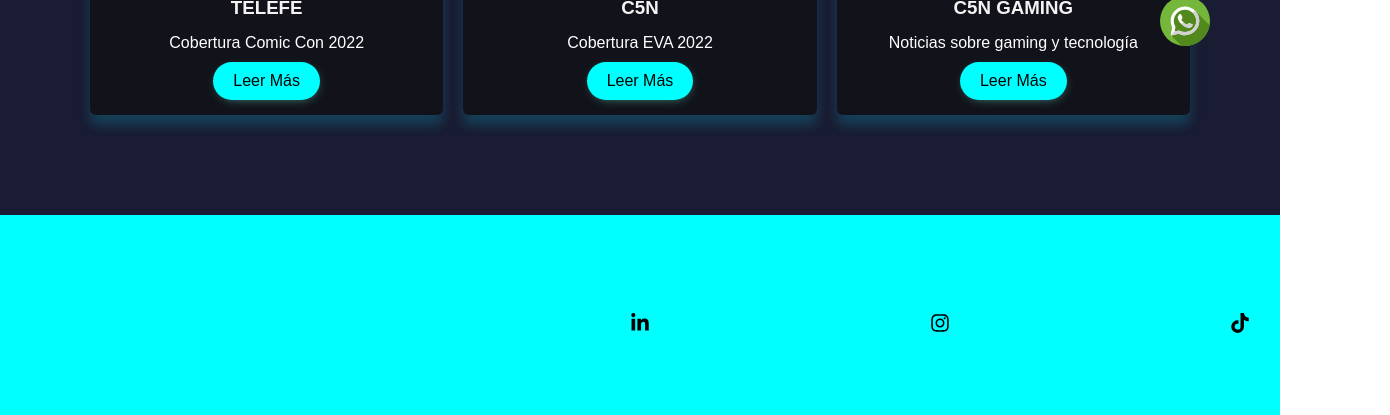
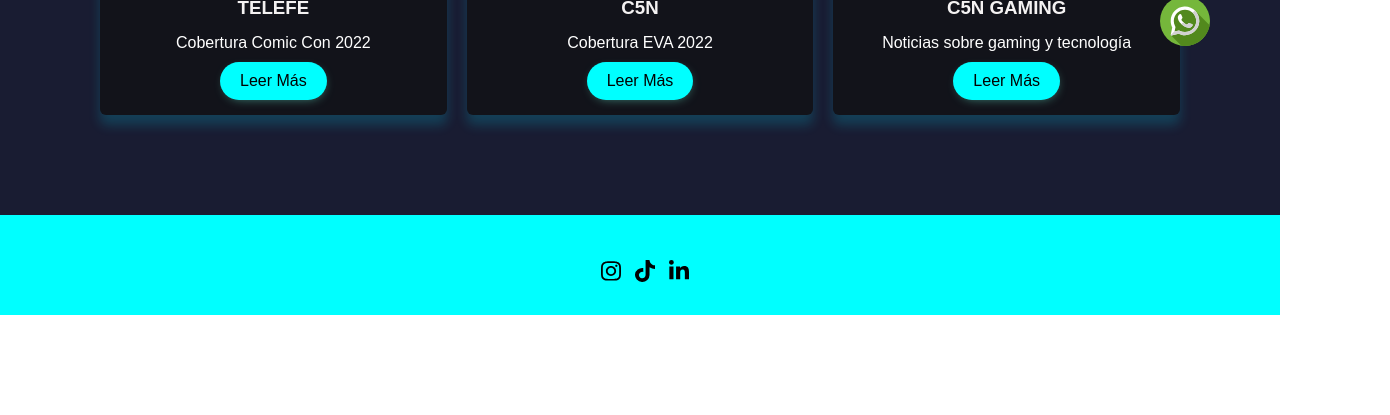
Before and after one commit to BeluSatu/ENTREGA-FINAL-DESARROLLO-WEB---SATULOVSKY-, a plain HTML site: page pages/portafolio.html in a window 1280 px wide. Shown: the part 730-1145 px from the top of the page, 1390 px wide, since content can reach past the window. After the commit the page ends 1045 px from the top, so only its background shows below. Drawn offline with Linux system fonts and the light colour scheme; a web font is replaced by a local one.

Commit message:
modifique footer

```diff
--- a/css/pages.css
+++ b/css/pages.css
@@ -84,6 +84,8 @@
 .menu li a:hover {
   color: #66E7C8;
 }
+
+
 
 /*main*/
 
@@ -215,7 +217,7 @@
 .container-card {
   width: 100%;
 
-  max-width: 1100px;
+  max-width: 1080px;
   margin: auto;
   display: flex;
   justify-content: space-between;
@@ -402,39 +404,34 @@
 
 /*footer*/
 
-.footer {
+.footer{
   display: flex;
   flex-direction: column;
   justify-content: center;
   align-items: center;
   width: 100vw;
-  height: 200px;
+  height: 100px;
   padding: 2em;
   background-color: aqua;
 }
 
-.footer-content h2 {
-  font-size: 3em;
-}
 
-.footer-content h5 {
-  font-size: 1.5em;
-  text-align: center;
-}
+.sotial-networks ul li {
+  width: 20px;
+  margin-top: 1em;
+  list-style: none;
+  flex-direction: column;
+  display: inline;
+  margin-left: 10px;
+  display: flex;
+  justify-content: center;
+  display: inline-block;
 
-.sotial-networks {
-  width: 300px;
-  height: 20px;
-  display: flex;
-  justify-content: space-evenly;
-  margin-top: 1em;
 
 }
 
 
-.sotial-networks i {
-  font-size: 1.5em;
-}
+
 
 
 .fixed {
@@ -449,3 +446,16 @@
   right: 150px;
 
 }
+
+
+@media screen (min-width: 1024px) {
+
+  header{
+    flex-direction: row;
+  }
+  header nav ul{
+    display: flex;
+    justify-content:space-between;
+    gap: 10px;
+  }
+}
--- a/pages/portafolio.html
+++ b/pages/portafolio.html
@@ -96,11 +96,17 @@
         <footer class="footer">
 
             <div class="sotial-networks">
-            <img src="./../assets/linkedin-in.svg" alt="linkedin"> </a>
-            <img src="./../assets/instagram.svg" alt="instagram"> </a>
-            <img src="./../assets/tiktok.svg" alt="tiktok"> </a>
+                <ul>
+            <li><a href="https://www.instagram.com/belusatulovsky/" target="_blank"><img src="./../assets/instagram.svg" alt="Instagram"> </a> </li>
+
+                <li> <a href="https://www.tiktok.com/@belusatulovsky" target="_blank"> <img src="./../assets/tiktok.svg" alt="tiktok"> </a> </li>
+
+                <li> <a href="https://www.linkedin.com/in/mar%C3%ADa-bel%C3%A9n-satulovsky/" target="_blank"><img src="./../assets/linkedin-in.svg" alt="linkedin"> </a></li>
 
 
+
+            </ul>
+            </div>
             <div class="fixed">
                 <a href="https://walink.co/bf7b75" target="_blank"><img src="./../assets/whatsapp.svg" alt="whatsapp"></a>
                 </div>
```
Also changed, not shown: index.html (+17 -10 lines), pages/contacto.html (+7 -4 lines), pages/quiensoy.html (+10 -5 lines).
